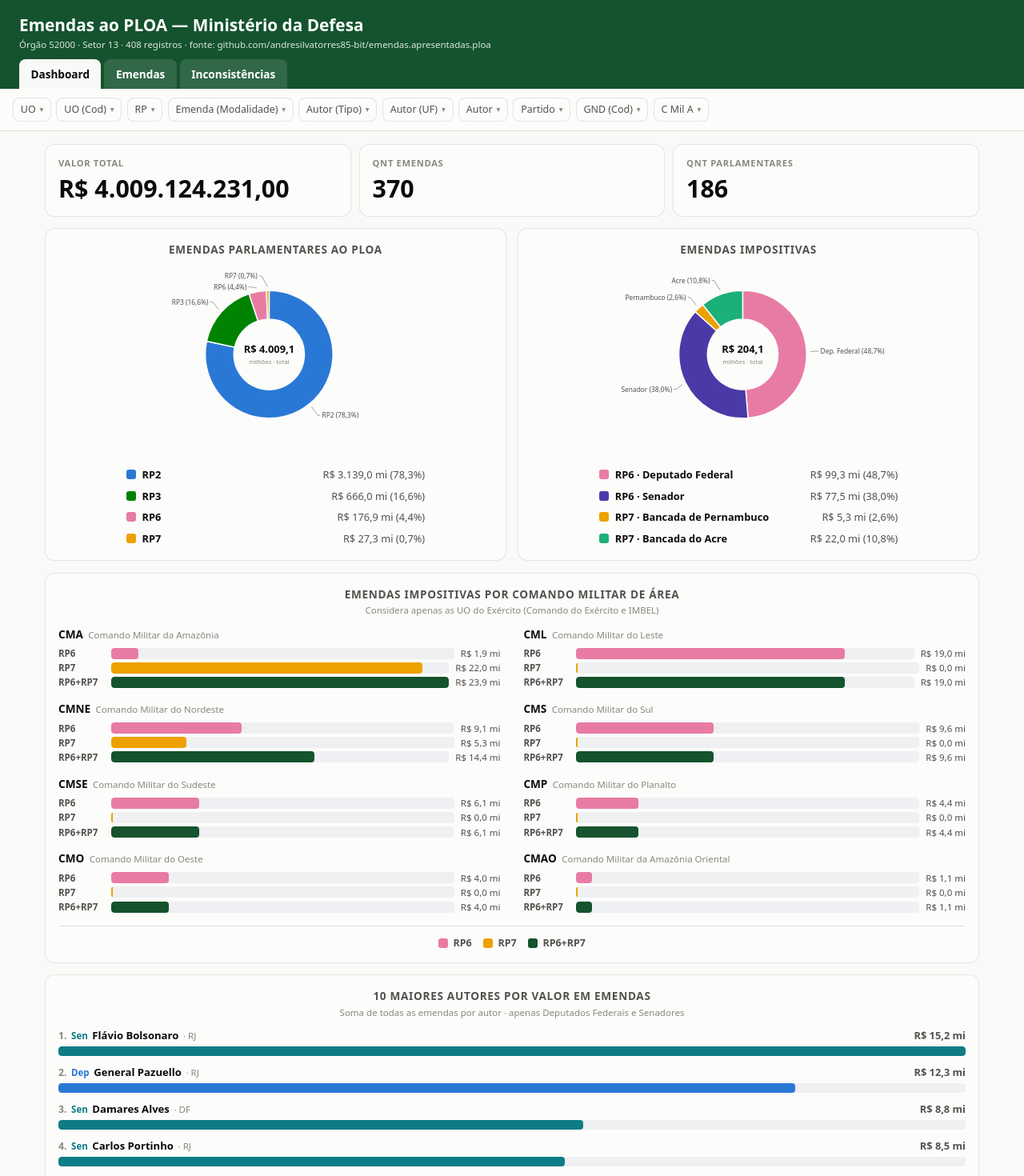
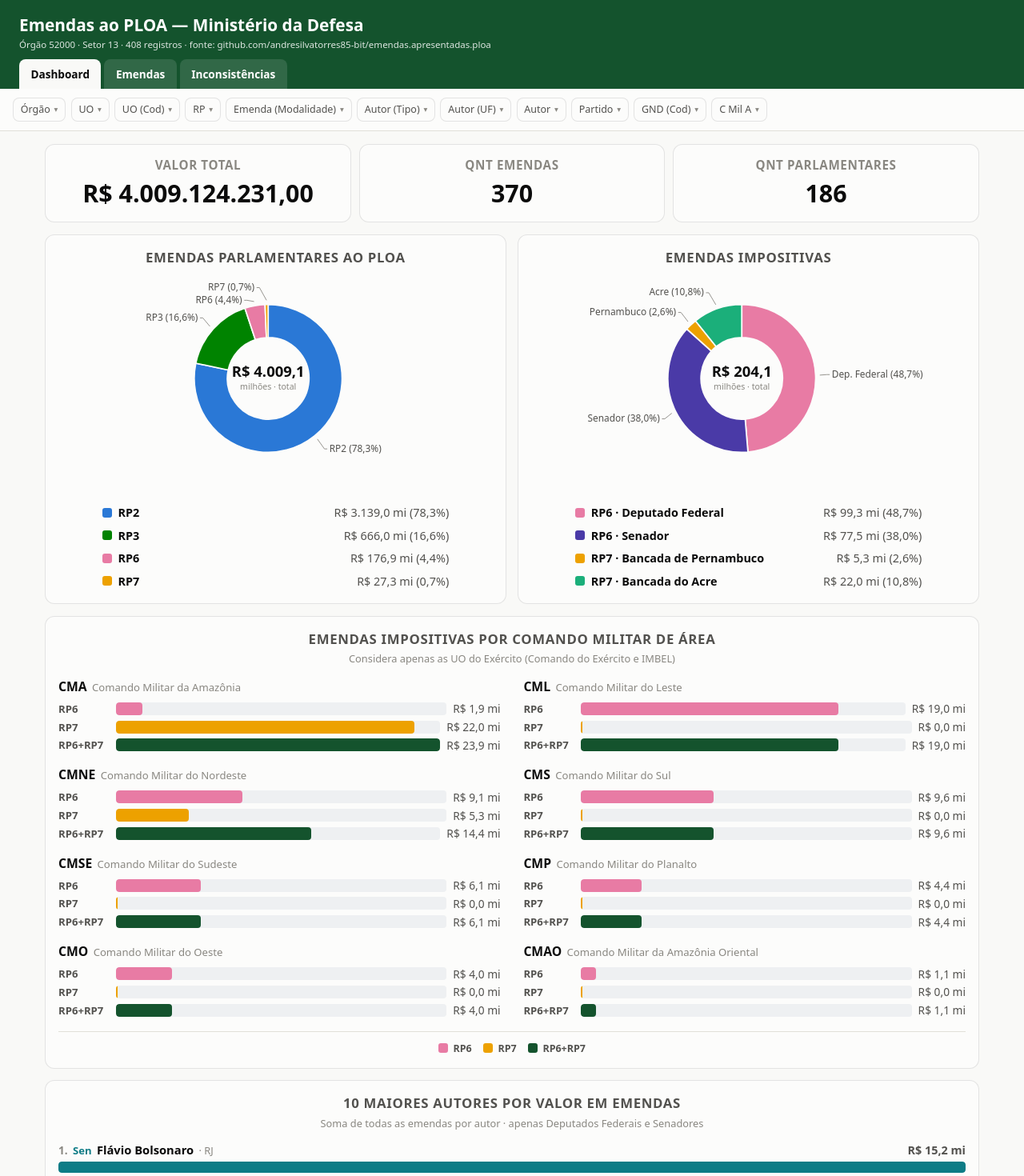
Before and after one commit to andresilvatorres85-bit/emendas-defesa-app, a React (Vite) app: page / in a window 1280 px wide. Shown: the top 1470 px of the page at 80% size. Built offline with nearby package versions, Linux system fonts and the light colour scheme.

Commit message:
Add files via upload

```diff
--- a/src/App.jsx
+++ b/src/App.jsx
@@ -1,13 +1,15 @@
 import { useEffect, useMemo, useState } from 'react'
 import {
   carregarDados, filtrarRegistros, opcoesDoFiltro, agruparPorEmenda,
-  resumo, valorPorRP, valorImpositivas, impositivasPorCMilA, topAutores, FILTROS, fmtBRL, fmtInt,
+  resumo, valorPorRP, valorImpositivas, impositivasPorCMilA, topAutores, valorPorPartido,
+  FILTROS, fmtBRL, fmtInt,
 } from './dados.js'
 import { useUrlState } from './useUrlState.js'
 import MultiSelect from './components/MultiSelect.jsx'
 import GraficoPizza from './components/GraficoPizza.jsx'
 import GraficoBarras from './components/GraficoBarras.jsx'
 import GraficoBarrasSimples from './components/GraficoBarrasSimples.jsx'
+import GraficoPartidos from './components/GraficoPartidos.jsx'
 import CartaoEmenda from './components/CartaoEmenda.jsx'
 
 const ABAS = [
@@ -35,6 +37,7 @@ export default function App() {
   const totalImpositivas = useMemo(() => impositivas.reduce((s, d) => s + d.valor, 0), [impositivas])
   const impCMilA = useMemo(() => impositivasPorCMilA(filtrados), [filtrados])
   const autoresTop = useMemo(() => topAutores(filtrados, 10), [filtrados])
+  const partidos = useMemo(() => valorPorPartido(filtrados), [filtrados])
   const temFiltro = FILTROS.some((f) => filtros[f.id]?.size > 0)
 
   if (erro) {
@@ -123,6 +126,11 @@ export default function App() {
               <p className="painel-sub">Soma de todas as emendas por autor · apenas Deputados Federais e Senadores</p>
               <GraficoBarrasSimples dados={autoresTop} />
             </section>
+            <section className="painel-grafico">
+              <h2>EMENDAS POR PARTIDO</h2>
+              <p className="painel-sub">Valor total e quantidade de emendas por partido · exclui comissões/bancadas (sem partido)</p>
+              <GraficoPartidos dados={partidos} />
+            </section>
           </>
         )}
 
--- a/src/dados.js
+++ b/src/dados.js
@@ -7,9 +7,27 @@
 
 export const RP_LABEL = (cod) => (cod ? `RP${cod}` : '—')
 
-// Definição dos 10 filtros, na ordem exigida pela especificação.
+// Órgão consolidado por UO (Cod): agrupa todas as UO de cada Força/MD.
+// Permite filtrar os dados consolidados por Exército, Aeronáutica, Marinha e
+// Ministério da Defesa (órgãos conjuntos: Adm. Direta e Fundo do HFA).
+export const UO_ORGAO = {
+  '52121': 'EXÉRCITO',
+  '52221': 'EXÉRCITO',
+  '52111': 'AERONÁUTICA',
+  '52911': 'AERONÁUTICA',
+  '52131': 'MARINHA',
+  '52931': 'MARINHA',
+  '52932': 'MARINHA',
+  '52133': 'MARINHA',
+  '52101': 'MINISTÉRIO DA DEFESA',
+  '52902': 'MINISTÉRIO DA DEFESA',
+}
+export const orgaoDeUO = (uoCod) => UO_ORGAO[String(uoCod)] || 'MINISTÉRIO DA DEFESA'
+
+// Definição dos filtros, na ordem de exibição.
 // `campo` é a chave do registro no dados.json; `rotulo` é o texto exibido.
 export const FILTROS = [
+  { id: 'orgao',     campo: 'orgao',      rotulo: 'Órgão' },
   { id: 'uo',        campo: 'uo',         rotulo: 'UO' },
   { id: 'uocod',     campo: 'uoCod',      rotulo: 'UO (Cod)' },
   { id: 'rp',        campo: 'rp',         rotulo: 'RP', formatar: RP_LABEL },
@@ -25,7 +43,10 @@ export const FILTROS = [
 export async function carregarDados() {
   const resp = await fetch('./dados.json')
   if (!resp.ok) throw new Error(`Falha ao carregar dados (${resp.status})`)
-  return resp.json()
+  const dados = await resp.json()
+  // Deriva o campo "orgao" (consolidação por Força/MD) a partir da UO (Cod).
+  for (const r of dados.registros) r.orgao = orgaoDeUO(r.uoCod)
+  return dados
 }
 
 // Aplica todos os filtros a um conjunto de registros.
@@ -183,6 +204,24 @@ export function topAutores(registros, n = 10) {
     .map((o) => ({ ...o, nome: tituloBR(o.autor) }))
 }
 
+// Valor total e quantidade de emendas (distintas) por Partido. Exclui os
+// registros sem partido (comissões e bancadas — "S/PARTIDO"/vazio), que não
+// representam um partido e distorceriam a escala. Ordenado por valor (desc).
+export function valorPorPartido(registros) {
+  const m = new Map()
+  for (const r of registros) {
+    const p = (r.partido || '').trim()
+    if (!p || p === 'S/PARTIDO') continue
+    if (!m.has(p)) m.set(p, { partido: p, valor: 0, emendas: new Set() })
+    const o = m.get(p)
+    o.valor += r.valor
+    o.emendas.add(r.emenda)
+  }
+  return [...m.values()]
+    .map((o) => ({ partido: o.partido, valor: o.valor, qtd: o.emendas.size }))
+    .sort((a, b) => b.valor - a.valor)
+}
+
 export function valorImpositivas(registros) {
   const soma = (pred) => registros.filter(pred).reduce((acc, r) => acc + r.valor, 0)
 
--- a/src/styles.css
+++ b/src/styles.css
@@ -111,10 +111,10 @@ body {
 .cards { display: grid; grid-template-columns: 1fr; gap: 0.6rem; }
 .card {
   background: var(--superficie); border: 1px solid var(--borda);
-  border-radius: 12px; padding: 0.9rem 1rem;
+  border-radius: 12px; padding: 0.95rem 1rem; text-align: center;
 }
-.card-titulo { margin: 0; font-size: 0.7rem; font-weight: 700; letter-spacing: 0.06em; color: var(--tinta-fraca); }
-.card-valor { margin: 0.25rem 0 0; font-size: 1.6rem; font-weight: 700; }
+.card-titulo { margin: 0; font-size: 0.95rem; font-weight: 700; letter-spacing: 0.04em; color: var(--tinta-fraca); }
+.card-valor { margin: 0.3rem 0 0; font-size: 1.7rem; font-weight: 700; }
 .paineis-graficos {
   margin-top: 0.9rem; display: grid; grid-template-columns: 1fr; gap: 0.9rem;
 }
@@ -124,20 +124,20 @@ body {
 }
 .paineis-graficos .painel-grafico { margin-top: 0; }
 .painel-grafico h2 {
-  margin: 0 0 0.5rem; font-size: 0.85rem; font-weight: 700;
-  letter-spacing: 0.05em; text-align: center; color: var(--tinta-2);
+  margin: 0 0 0.5rem; font-size: 1.05rem; font-weight: 700;
+  letter-spacing: 0.04em; text-align: center; color: var(--tinta-2);
 }
 .painel-sub {
-  margin: -0.3rem 0 0.8rem; text-align: center;
-  font-size: 0.72rem; color: var(--tinta-fraca);
+  margin: -0.2rem 0 0.9rem; text-align: center;
+  font-size: 0.8rem; color: var(--tinta-fraca);
 }
 .pizza { margin: 0; display: flex; flex-direction: column; align-items: center; gap: 0.6rem; }
-.pizza svg { width: 100%; max-width: 380px; height: auto; }
-.pizza-rotulo text { font-size: 11px; fill: var(--tinta-2); }
-.pizza-centro-valor { font-size: 17px; font-weight: 700; fill: var(--tinta); }
-.pizza-centro-sub { font-size: 10px; fill: var(--tinta-fraca); }
-.pizza-legenda { display: flex; flex-direction: column; gap: 0.25rem; width: 100%; max-width: 380px; }
-.legenda-item { display: flex; align-items: center; gap: 0.5rem; font-size: 0.8rem; padding: 0.15rem 0.2rem; border-radius: 6px; }
+.pizza svg { width: 100%; max-width: 440px; height: auto; }
+.pizza-rotulo text { font-size: 13.5px; fill: var(--tinta-2); }
+.pizza-centro-valor { font-size: 21px; font-weight: 700; fill: var(--tinta); }
+.pizza-centro-sub { font-size: 12px; fill: var(--tinta-fraca); }
+.pizza-legenda { display: flex; flex-direction: column; gap: 0.3rem; width: 100%; max-width: 440px; }
+.legenda-item { display: flex; align-items: center; gap: 0.5rem; font-size: 0.9rem; padding: 0.15rem 0.2rem; border-radius: 6px; }
 .legenda-item:hover { background: light-dark(rgba(0, 0, 0, 0.04), rgba(255, 255, 255, 0.06)); }
 .legenda-cor { width: 12px; height: 12px; border-radius: 3px; flex: none; }
 .legenda-nome { font-weight: 600; min-width: 2.8rem; }
@@ -148,19 +148,20 @@ body {
 .barras { margin: 0; }
 .barras-grupos { display: grid; grid-template-columns: 1fr; gap: 0.9rem; }
 .barras-grupo-cab { display: flex; flex-wrap: wrap; gap: 0.4rem; align-items: baseline; margin-bottom: 0.35rem; }
-.barras-sigla { font-weight: 700; font-size: 0.85rem; color: var(--tinta); }
-.barras-nome { font-size: 0.72rem; color: var(--tinta-fraca); }
+.barras-sigla { font-weight: 700; font-size: 0.98rem; color: var(--tinta); }
+.barras-nome { font-size: 0.82rem; color: var(--tinta-fraca); }
 .barras-linha {
-  display: grid; grid-template-columns: 3.6rem 1fr auto; align-items: center;
-  gap: 0.5rem; padding: 0.1rem 0; transition: opacity 0.12s;
+  display: grid; grid-template-columns: 4rem 1fr auto; align-items: center;
+  gap: 0.5rem; padding: 0.12rem 0; transition: opacity 0.12s;
 }
-.barras-rotulo { font-size: 0.72rem; font-weight: 600; color: var(--tinta-2); }
+.barras-rotulo { font-size: 0.82rem; font-weight: 600; color: var(--tinta-2); }
+.barras-valor { font-size: 0.86rem; }
 .barras-trilho {
   background: light-dark(#eef0f2, #26282c); border-radius: 4px;
-  height: 14px; overflow: hidden;
+  height: 16px; overflow: hidden;
 }
 .barras-fill { display: block; height: 100%; border-radius: 4px; min-width: 2px; transition: width 0.3s; }
-.barras-valor { font-size: 0.72rem; color: var(--tinta-2); white-space: nowrap; font-variant-numeric: tabular-nums; }
+.barras-valor { font-size: 0.86rem; color: var(--tinta-2); white-space: nowrap; font-variant-numeric: tabular-nums; }
 .barras-legenda {
   display: flex; flex-wrap: wrap; gap: 0.9rem; justify-content: center;
   margin-top: 0.9rem; padding-top: 0.75rem; border-top: 1px solid var(--hairline);
@@ -172,13 +173,14 @@ body {
 .ranking-lista { list-style: none; margin: 0; padding: 0; display: grid; gap: 0.7rem; }
 .ranking-item { display: grid; gap: 0.3rem; transition: opacity 0.12s; }
 .ranking-topo { display: flex; justify-content: space-between; align-items: baseline; gap: 0.6rem; }
-.ranking-nome { display: flex; align-items: baseline; gap: 0.35rem; min-width: 0; font-size: 0.82rem; }
-.ranking-pos { color: var(--tinta-fraca); font-weight: 700; font-size: 0.76rem; font-variant-numeric: tabular-nums; }
-.ranking-sigla { font-weight: 700; font-size: 0.72rem; flex: none; }
+.ranking-nome { display: flex; align-items: baseline; gap: 0.4rem; min-width: 0; font-size: 0.92rem; }
+.ranking-pos { color: var(--tinta-fraca); font-weight: 700; font-size: 0.84rem; font-variant-numeric: tabular-nums; flex: none; }
+.ranking-sigla { font-weight: 700; font-size: 0.82rem; flex: none; }
 .ranking-autor { font-weight: 600; color: var(--tinta); overflow: hidden; text-overflow: ellipsis; white-space: nowrap; }
-.ranking-uf { color: var(--tinta-fraca); font-size: 0.72rem; flex: none; }
-.ranking-valor { font-size: 0.8rem; font-weight: 600; white-space: nowrap; font-variant-numeric: tabular-nums; color: var(--tinta-2); flex: none; }
-.ranking-trilho { background: light-dark(#eef0f2, #26282c); border-radius: 4px; height: 12px; overflow: hidden; }
+.ranking-uf { color: var(--tinta-fraca); font-size: 0.8rem; flex: none; }
+.ranking-qtd { color: var(--tinta-fraca); font-size: 0.8rem; flex: none; white-space: nowrap; }
+.ranking-valor { font-size: 0.9rem; font-weight: 700; white-space: nowrap; font-variant-numeric: tabular-nums; color: var(--tinta-2); flex: none; }
+.ranking-trilho { background: light-dark(#eef0f2, #26282c); border-radius: 4px; height: 14px; overflow: hidden; }
 .ranking-fill { display: block; height: 100%; border-radius: 4px; min-width: 2px; transition: width 0.3s; }
 
 /* grade de cartões */
```
